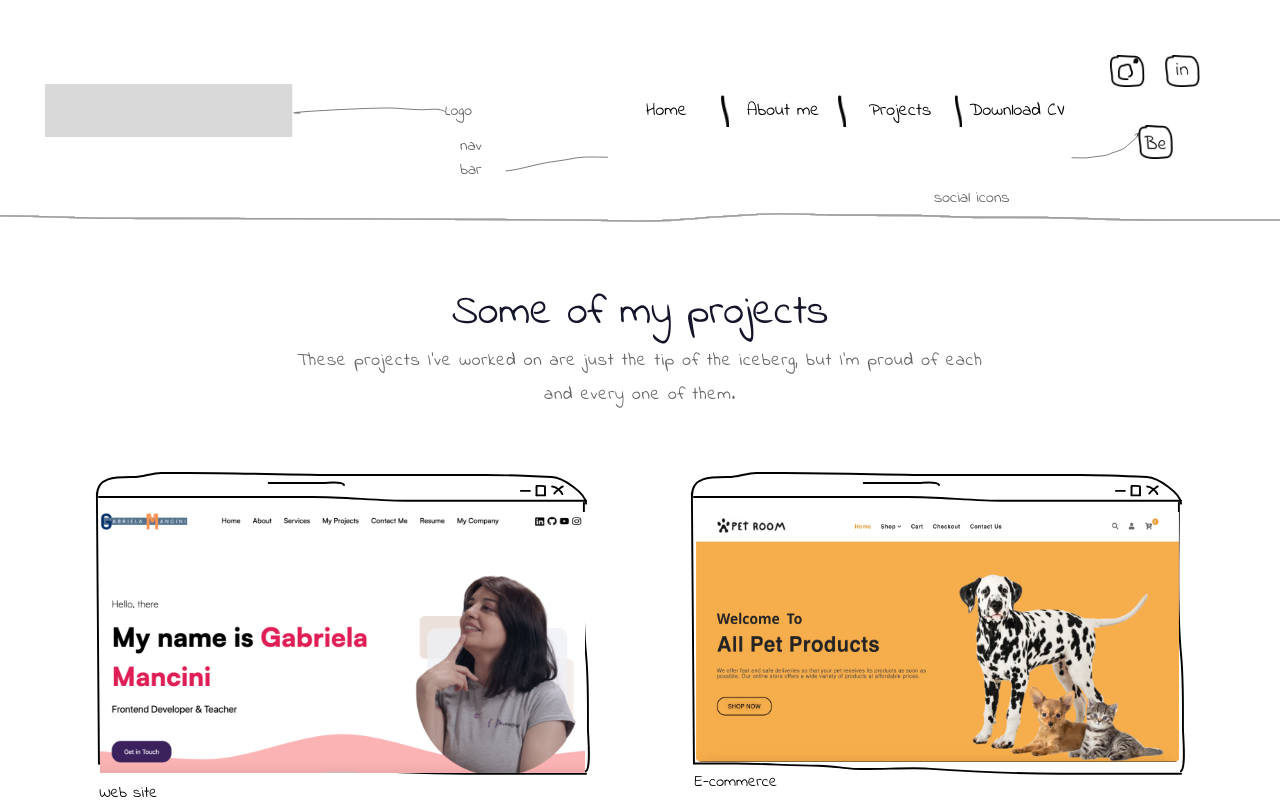
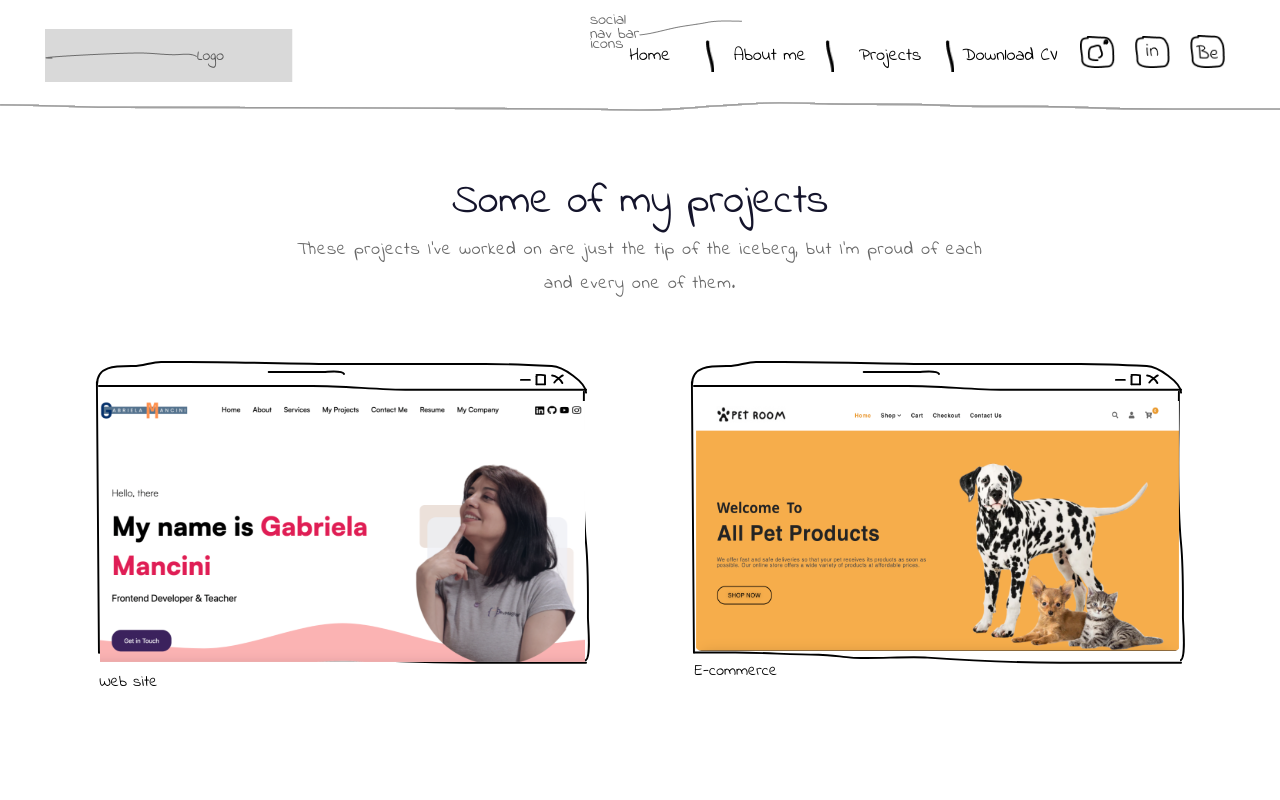
Before and after one commit to gabimancini/portfolio-ale, a React (Create React App) app: page /projects in a window 1280 px wide. Shown: the top 800 px of the page. Built offline with nearby package versions, Linux system fonts and the light colour scheme.

Commit message:
Fix extra space nav

```diff
--- a/src/Components/templates/header/Header.js
+++ b/src/Components/templates/header/Header.js
@@ -5,7 +5,7 @@ import './header.css';
 const Header = () => {
     return (
         <header>
-        <div className="container p-y-40 p-x-20">
+        <div className="container p-y-20 p-x-20">
             <Logo />
             <Nav />
             </div>
--- a/src/Components/templates/header/header.css
+++ b/src/Components/templates/header/header.css
@@ -4,3 +4,8 @@ header .container{
     justify-content: space-between;
     position: relative;
 }
+@media (max-width: 412px) {
+    header .container{
+        padding: 40px 20px;
+}
+}
--- a/src/css/index.css
+++ b/src/css/index.css
@@ -2874,6 +2874,7 @@ body {
 @media screen and (min-width: 879px) {
   .textWithArrow_container {
     display: flex;
+    position: absolute;
   }
 }
 .sticky {
--- a/src/css/vendor/_textWitArrow.scss
+++ b/src/css/vendor/_textWitArrow.scss
@@ -4,5 +4,6 @@
 @media screen and (min-width: 879px){
     .textWithArrow_container {
         display: flex;
+        position: absolute;
     }
 }
```
Also changed, not shown: 1 other file (tests, documents, lock files or other folders).
